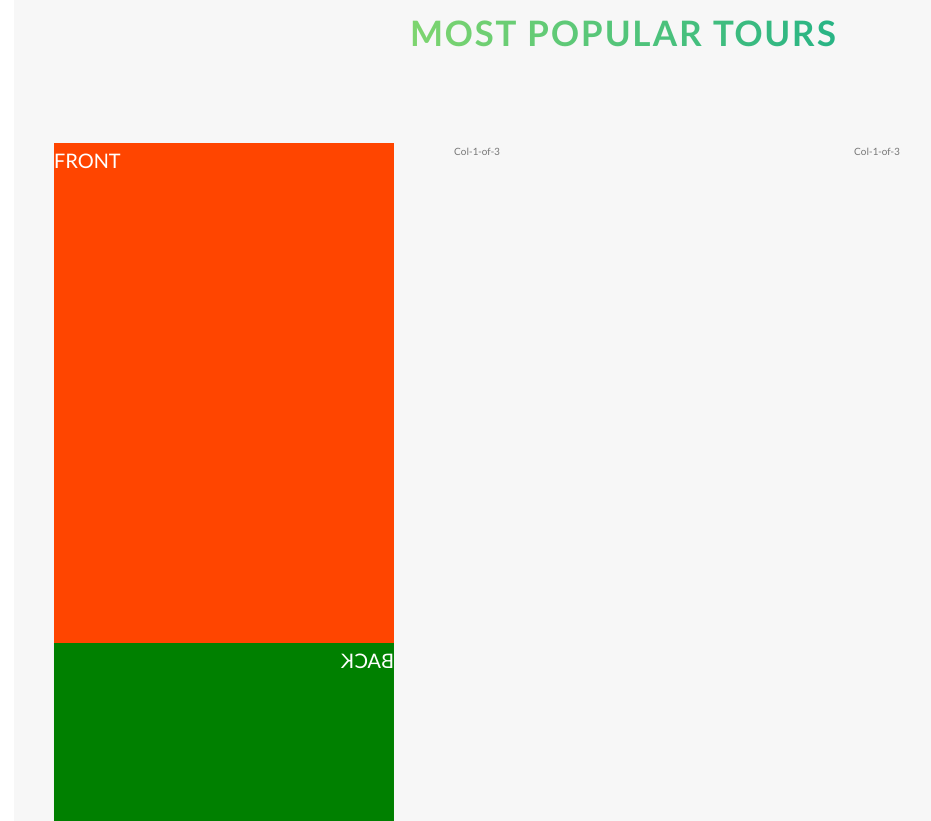
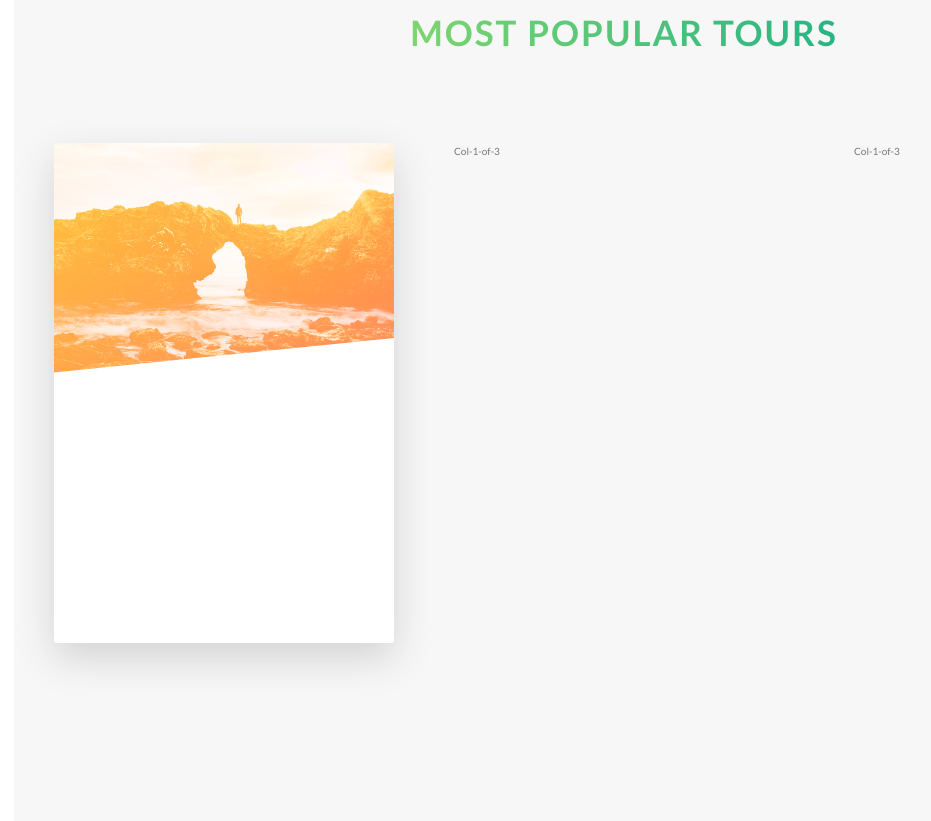
Before and after one commit to adeakinwale/Natours, a website: page index.html in a window 1280 px wide. Shown: the part 2299-3120 px from the top of the page, without its empty margins (16-947 px from the left). Drawn offline with Linux system fonts and the light colour scheme.

Commit message:
prefix cards with -web-kit

```diff
--- a/index.html
+++ b/index.html
@@ -117,10 +117,18 @@
                 <div class="row">
                     <div class="col-1-of-3">
                         <div class="card">
-                            <div class="card__side card__side-front">
-                                FRONT
+                            <div class="card__side card__side--front">
+                                <div class="card__picture card__picture--1">
+                                    &nbsp;
+                                </div>
+                                <div class="card__heading">
+                                    Heading
+                                </div>
+                                <div class="card__details">
+                                    Details
+                                </div>
                             </div>
-                            <div class="card__side card__side-back">
+                            <div class="card__side card__side--back card__side--back-1">
                                 BACK
                             </div>
                         </div>
--- a/sass/abstracts/_variables.scss
+++ b/sass/abstracts/_variables.scss
@@ -2,6 +2,13 @@
 $color-primary:#55c57a;
 $color-primary-light:#7ed56f;
 $color-primary-dark:#28b485;
+
+$color-secondary-light: #ffb900;
+$color-secondary-dark: #ff7730;
+
+$color-tertiary-light: #2998ff;
+$color-tertiary-dark: #5643fa;
+
 
 $color-grey-light-1: #f7f7f7;
 
--- a/sass/components/_card.scss
+++ b/sass/components/_card.scss
@@ -1,29 +1,68 @@
 .card {
     perspective: 150rem;
     -moz-perspective: 150rem; /*so it works in mozilla firefox*/
+    position: relative;
+    height: 50rem;
 
     &__side {
-        background-color: orangered;
+
         color: #fff;
         font-size: 2rem;
         height: 50rem;
-        transition: all .8s;
+        transition: all .8s ease;
+        position: absolute;
+        top: 0;
+        left: 0;
+        width: 100%;
+        backface-visibility: hidden; /*hides the back side of an element*/
+        border-radius: 3px;
+        overflow: hidden;
+        box-shadow: 0 1.5rem 4rem rgba($color-black, .15);
 
-        &-front {
-            background-color: orangered;
+        &--front {
+            background-color: $color-white;
         }
 
-        &-back {
+        &--back {
             background-color: green;
             transform: rotateY(180deg);
+
+            &-1 {
+                background-image: linear-gradient(to right bottom, $color-secondary-light, $color-secondary-dark);
+            }
         }
     }
 
+
     &:hover &__side--front {
-        transform: rotateY(180deg);
+        transform: rotateY(-180deg);
     }
 
-    &:hover &__side--front {
-        transform: rotateY(0deg);
+    &:hover &__side--back {
+        transform: rotateY(0);
+    }
+
+    // FRONT SIDE STYLING
+    &__picture {
+        background-size: cover;
+        height: 23rem;
+        background-blend-mode: screen;
+        clip-path: polygon(0 0, 100% 0, 100% 85%, 0 100%);
+        -web-kit-clip-path: polygon(0 0, 100% 0, 100% 85%, 0 100%);
+
+
+        &--1 {
+            background-image:linear-gradient(to right bottom, $color-secondary-light, $color-secondary-dark),
+                url(../img/nat-5.jpg);
+
+        }
+
+        &--2 {
+            background-image: url(../img/nat-5.jpg)
+        }
+
+        &--3 {
+            background-image: url(../img/nat-5.jpg)
+        }
     }
 }
```
Also changed, not shown: css/style.css.
